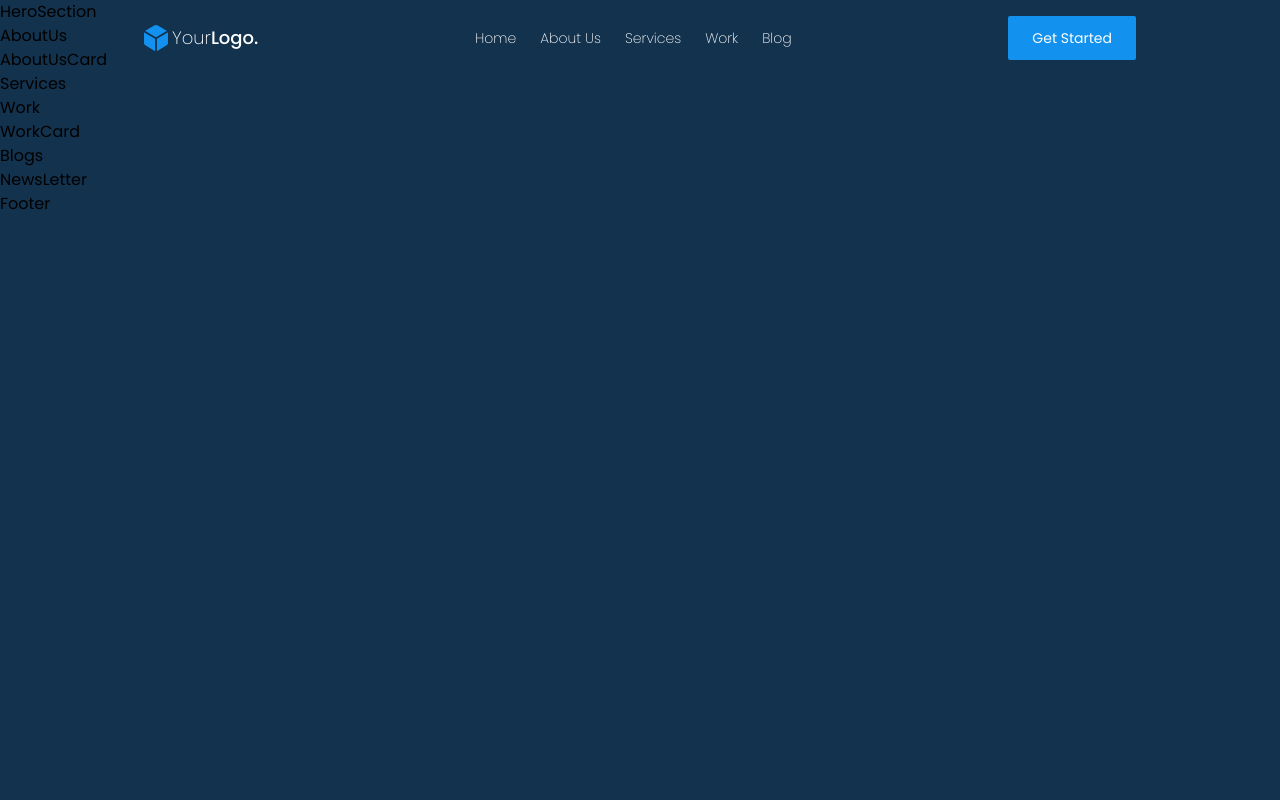
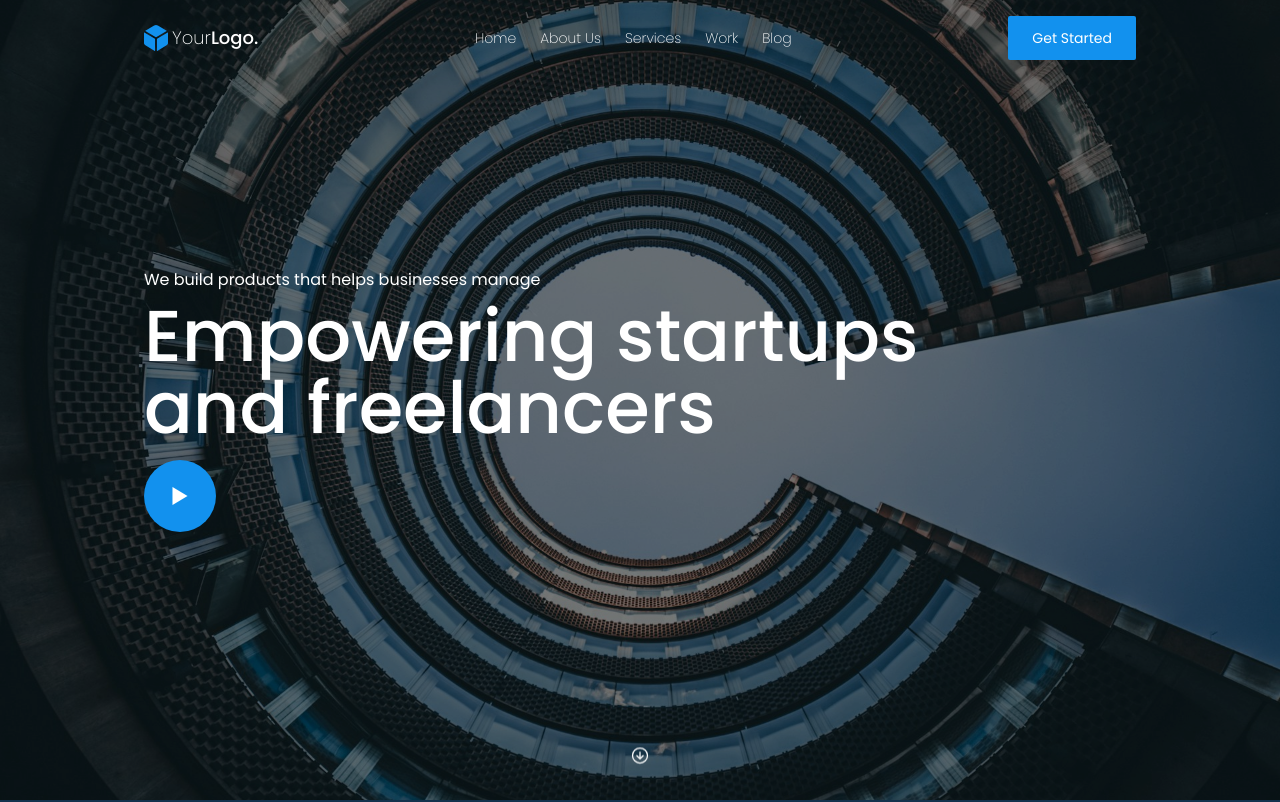
Before and after one commit to moiz-rasheed/business-site, a React (Vite) app: page / in a window 1280 px wide. Shown: the top 802 px of the page. Built offline with nearby package versions, Linux system fonts and the light colour scheme.

Commit message:
Hero section + Header backdrop blur on scroll

```diff
--- a/src/components/Header/Header.jsx
+++ b/src/components/Header/Header.jsx
@@ -1,8 +1,9 @@
-import React, { useState } from "react";
+import React, { useState, useEffect } from "react";
 import { Logo, Container, Button } from "../index";
 
 function Header() {
   const [open, setOpen] = useState(false);
+  const [isScrolled, setIsScrolled] = useState(false);
 
   const navItems = [
     {
@@ -22,8 +23,27 @@ function Header() {
     },
   ];
 
+  const handleScroll = () => {
+    if (window.scrollY > 0) {
+      setIsScrolled(true);
+    } else {
+      setIsScrolled(false);
+    }
+  };
+
+  useEffect(() => {
+    window.addEventListener("scroll", handleScroll);
+    return () => {
+      window.removeEventListener("scroll", handleScroll);
+    };
+  }, []);
+
   return (
-    <header className="fixed w-full top-0 right-0 z-[1000] bg-transparent">
+    <header
+      className={`fixed w-full top-0 right-0 z-[1000] bg-transparent ${
+        isScrolled ? "backdrop-blur duration-200" : ""
+      }`}
+    >
       <Container>
         <div className="flex items-center justify-between py-4">
           <Logo />
--- a/src/components/HeroSection/HeroSection.jsx
+++ b/src/components/HeroSection/HeroSection.jsx
@@ -1,7 +1,37 @@
 import React from "react";
+import { Container } from "../index";
+import HS_Image from "../../assets/HS_Image.jpg";
 
 function HeroSection() {
-  return <div>HeroSection</div>;
+  return (
+    <div className="h-screen w-full flex items-center justify-center relative">
+      <div className="h-screen absolute inset-0">
+        <img
+          src={HS_Image}
+          alt="Landing Page Image"
+          className="w-full h-full object-cover object-center brightness-50"
+        />
+      </div>
+      <div className="text-white absolute inset-0 flex items-center justify-center">
+        <Container>
+          <p className="pr-20 mb-1 md:mb-2">
+            We build products that helps businesses manage
+          </p>
+          <p className="max-w-4xl text-5xl md:text-6xl lg:text-7xl font-medium leading-tight">
+            Empowering startups and freelancers
+          </p>
+          <div className="bg-[#1291ee] hover:bg-[#0f83d7] inline-block p-4 rounded-full mt-2 md:mt-4 cursor-pointer">
+            <div className="px-2 pt-2 text-2xl">
+              <ion-icon name="play-sharp"></ion-icon>
+            </div>
+          </div>
+        </Container>
+      </div>
+      <div className="text-white text-xl absolute bottom-6 animate-bounce">
+        <ion-icon name="arrow-down-circle-outline"></ion-icon>
+      </div>
+    </div>
+  );
 }
 
 export default HeroSection;
```
Also changed, not shown: src/assets/HS_Image.jpg (added).
